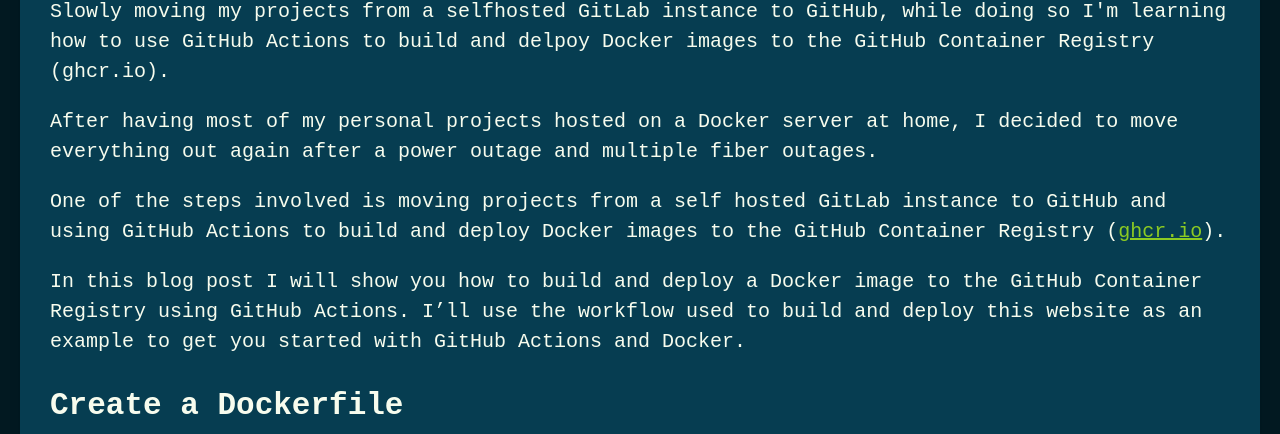
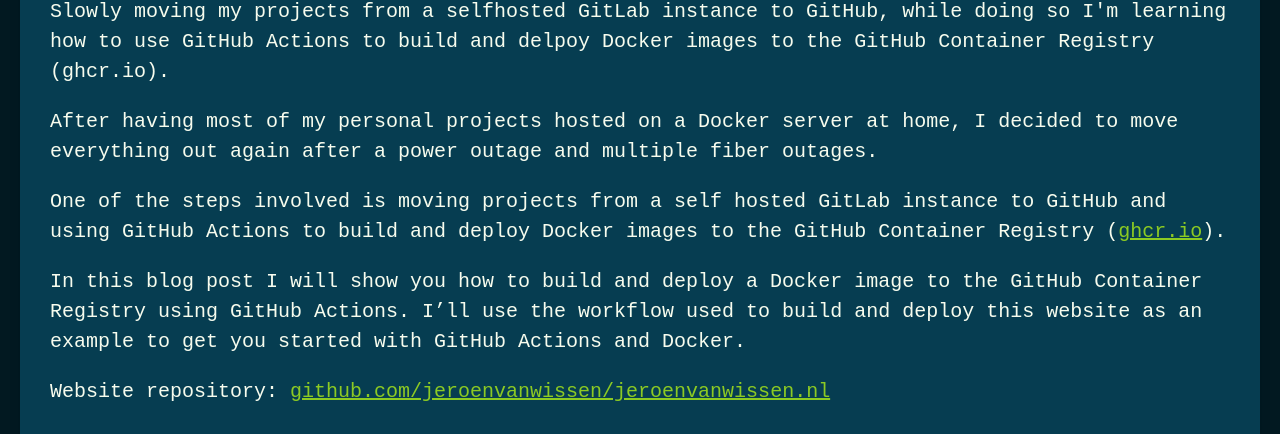
Before and after one commit to jeroenvanwissen/jeroenvanwissen.nl, an Astro site: page /blog/building-and-deploying-docker-images-with-github-actions in a window 1280 px wide. Shown: the part 342-776 px from the top of the page. Built offline with nearby package versions, Linux system fonts and the light colour scheme; Astro itself is replaced by a stand-in of ours.

Commit message:
Add links to post

```diff
--- a/src/content/blog/building-and-deploying-docker-images-with-github-actions.md
+++ b/src/content/blog/building-and-deploying-docker-images-with-github-actions.md
@@ -16,6 +16,8 @@
 One of the steps involved is moving projects from a self hosted GitLab instance to GitHub and using GitHub Actions to build and deploy Docker images to the GitHub Container Registry (ghcr.io).
 
 In this blog post I will show you how to build and deploy a Docker image to the GitHub Container Registry using GitHub Actions. I'll use the workflow used to build and deploy this website as an example to get you started with GitHub Actions and Docker.
+
+Website repository: [github.com/jeroenvanwissen/jeroenvanwissen.nl](https://github.com/jeroenvanwissen/jeroenvanwissen.nl)
 
 ## Create a Dockerfile
 
```
